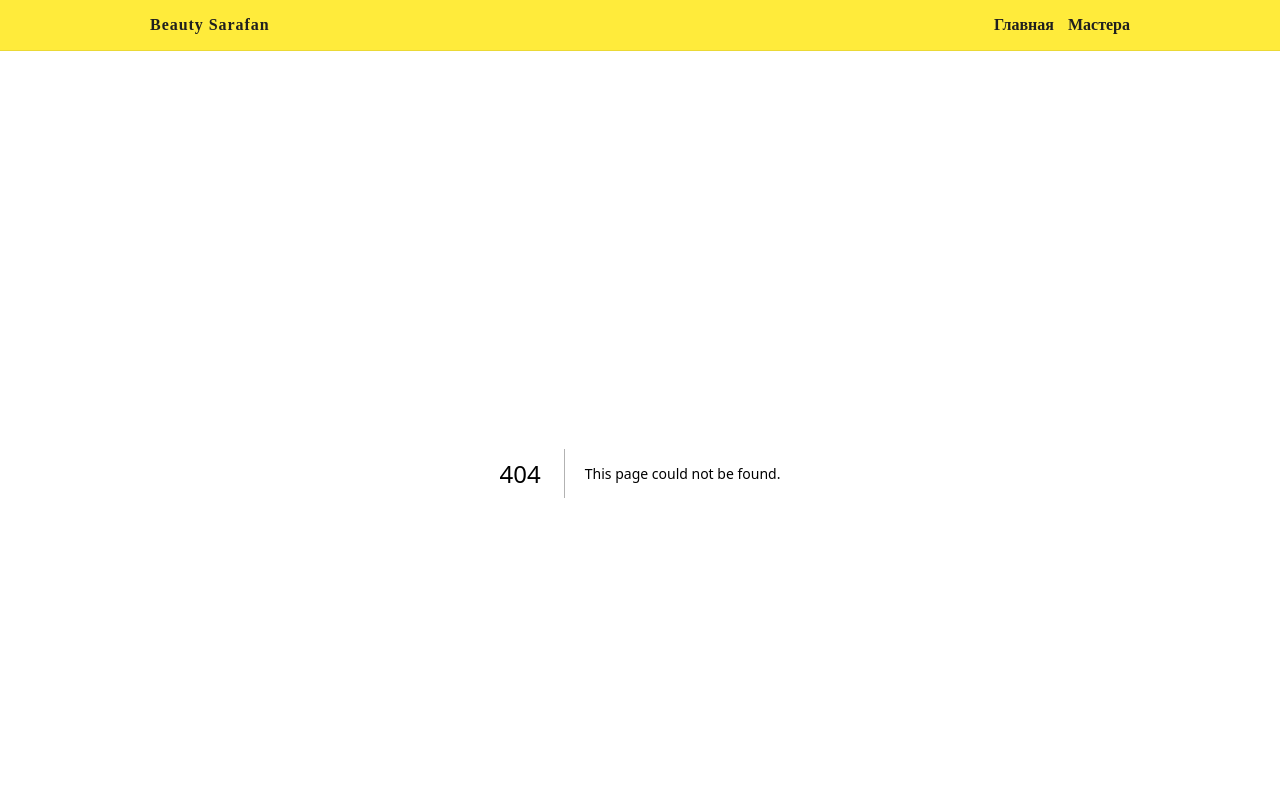
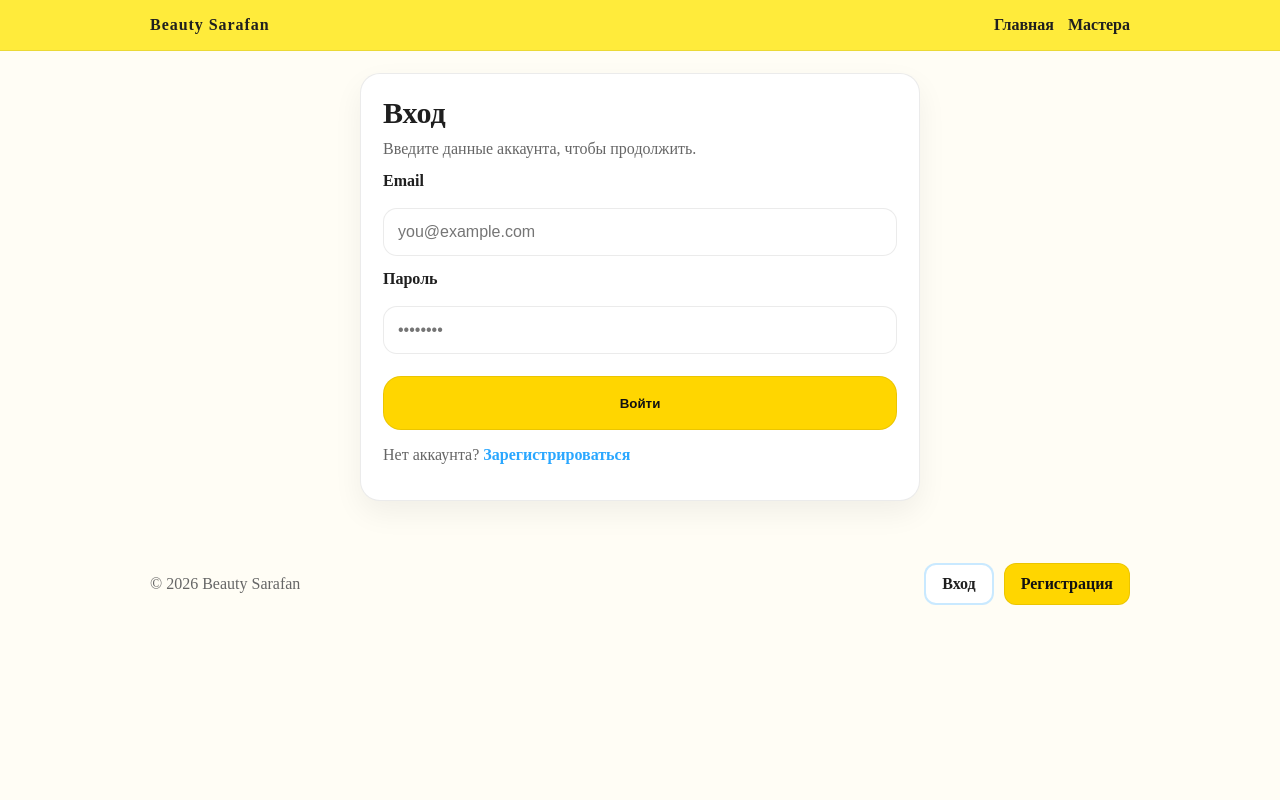
Before and after one commit to sabina2340/beauty-sarafan, a Next.js app in the folder beauty-frontend/: page /login in a window 1280 px wide. Before the commit this address had no page. Shown: the top 800 px of the page. Built offline with nearby package versions, Linux system fonts and the light colour scheme.

Commit message:
Add auth pages and footer auth links

```diff
--- a/beauty-frontend/app/globals.css
+++ b/beauty-frontend/app/globals.css
@@ -186,3 +186,59 @@ body { margin: 0; color: var(--text); background: var(--bg); }
   font-size: 22px;
   opacity: 0.5;
 }
+
+.footerWrap {
+  display: flex;
+  align-items: center;
+  justify-content: space-between;
+  gap: 14px;
+  flex-wrap: wrap;
+}
+
+.footerAuthButtons {
+  display: flex;
+  gap: 10px;
+}
+
+.footerBtn {
+  height: 42px;
+  padding: 0 16px;
+  border-radius: 12px;
+  font-weight: 700;
+}
+
+.authCard {
+  max-width: 560px;
+  margin: 0 auto;
+}
+
+.authForm {
+  display: grid;
+  gap: 10px;
+}
+
+.input {
+  width: 100%;
+  height: 48px;
+  border-radius: 14px;
+  border: 1px solid var(--line);
+  padding: 0 14px;
+  font-size: 16px;
+  outline: none;
+  background: #fff;
+  margin-bottom: 4px;
+}
+
+.authSubmit {
+  margin-top: 8px;
+}
+
+.authHint {
+  margin-top: 16px;
+}
+
+.authHint a {
+  color: var(--blue);
+  text-decoration: none;
+  font-weight: 700;
+}
--- /dev/null
+++ b/beauty-frontend/app/login/page.tsx
@@ -0,0 +1,36 @@
+import type { Metadata } from "next";
+import Link from "next/link";
+
+export const metadata: Metadata = {
+  title: "Вход | Beauty Sarafan",
+  description: "Вход в аккаунт Beauty Sarafan",
+};
+
+export default function LoginPage() {
+  return (
+    <section className="card authCard">
+      <h1 className="h1">Вход</h1>
+      <p className="muted">Введите данные аккаунта, чтобы продолжить.</p>
+
+      <form className="authForm">
+        <label className="label" htmlFor="email">
+          Email
+        </label>
+        <input id="email" name="email" type="email" className="input" placeholder="you@example.com" />
+
+        <label className="label" htmlFor="password">
+          Пароль
+        </label>
+        <input id="password" name="password" type="password" className="input" placeholder="••••••••" />
+
+        <button type="submit" className="btn btnPrimary authSubmit">
+          Войти
+        </button>
+      </form>
+
+      <p className="muted authHint">
+        Нет аккаунта? <Link href="/register">Зарегистрироваться</Link>
+      </p>
+    </section>
+  );
+}
--- a/beauty-frontend/components/MastersCatalogClient.tsx
+++ b/beauty-frontend/components/MastersCatalogClient.tsx
@@ -29,7 +29,7 @@ export function MastersCatalogClient() {
     setLoading(true);
     setError(null);
 
-    getMasters({ slug, city, q })
+    getMasters({ category: slug, city, q })
       .then((data) => {
         if (!cancelled) setMasters(data);
       })
--- a/beauty-frontend/components/SiteFooter.tsx
+++ b/beauty-frontend/components/SiteFooter.tsx
@@ -1,8 +1,19 @@
+import Link from "next/link";
+
 export function SiteFooter() {
   return (
     <footer className="siteFooter">
-      <div className="container">
+      <div className="container footerWrap">
         <p>© {new Date().getFullYear()} Beauty Sarafan</p>
+
+        <div className="footerAuthButtons">
+          <Link href="/login" className="btn btnGhost footerBtn">
+            Вход
+          </Link>
+          <Link href="/register" className="btn btnPrimary footerBtn">
+            Регистрация
+          </Link>
+        </div>
       </div>
     </footer>
   );
```
Also changed, not shown: beauty-frontend/app/register/page.tsx (added, +41 -0 lines).
